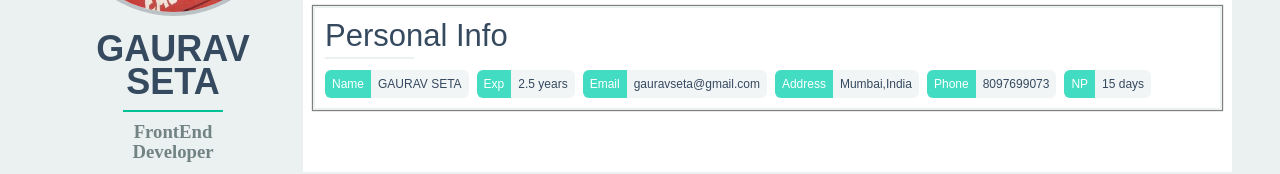
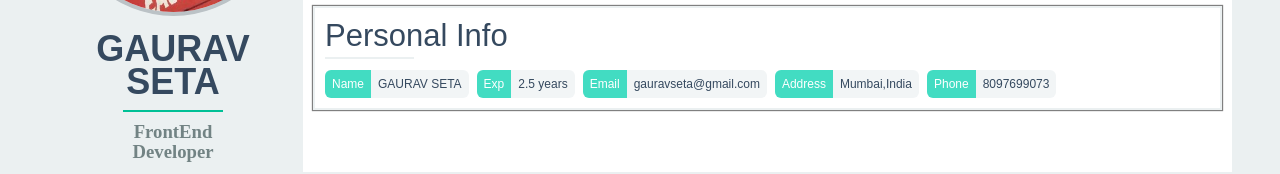
Before and after one commit to Gauravseta/Gaurav-Seta-Portfolio, a website: page views/index.html in a window 1280 px wide. Shown: the part 337-511 px from the top of the page. Drawn offline with nearby package versions, Linux system fonts and the light colour scheme; files that its build step writes are made by us from their sources; files whose address does not match are found by name.

Commit message:
minor changes

```diff
--- a/views/index.html
+++ b/views/index.html
@@ -68,9 +68,9 @@
 						<div class="personal-info-tags">
 							<div class="key">Phone</div><div class="value">8097699073</div>
 						</div>
-						<div class="personal-info-tags">
+						<!-- <div class="personal-info-tags">
 							<div class="key">NP</div><div class="value">15 days</div>
-						</div>
+						</div> -->
 					</div>
 				</div>
 
```
